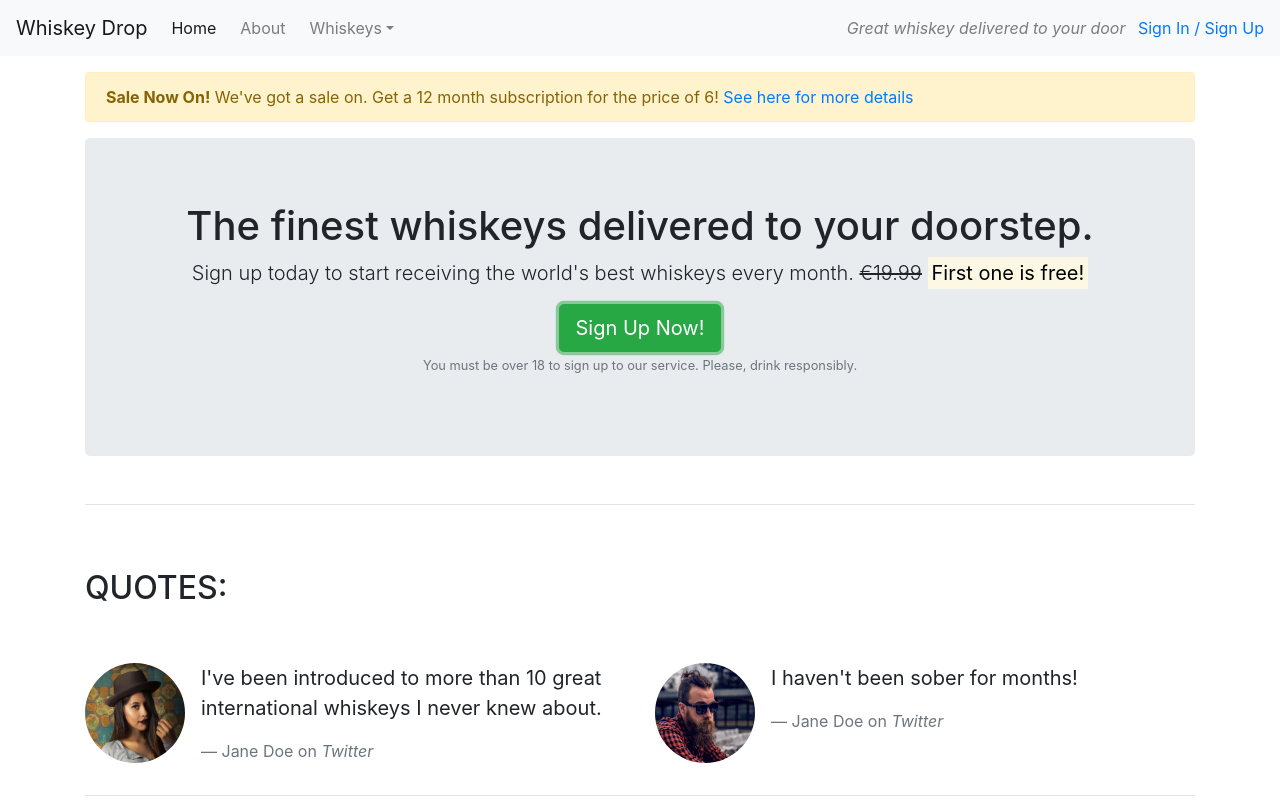
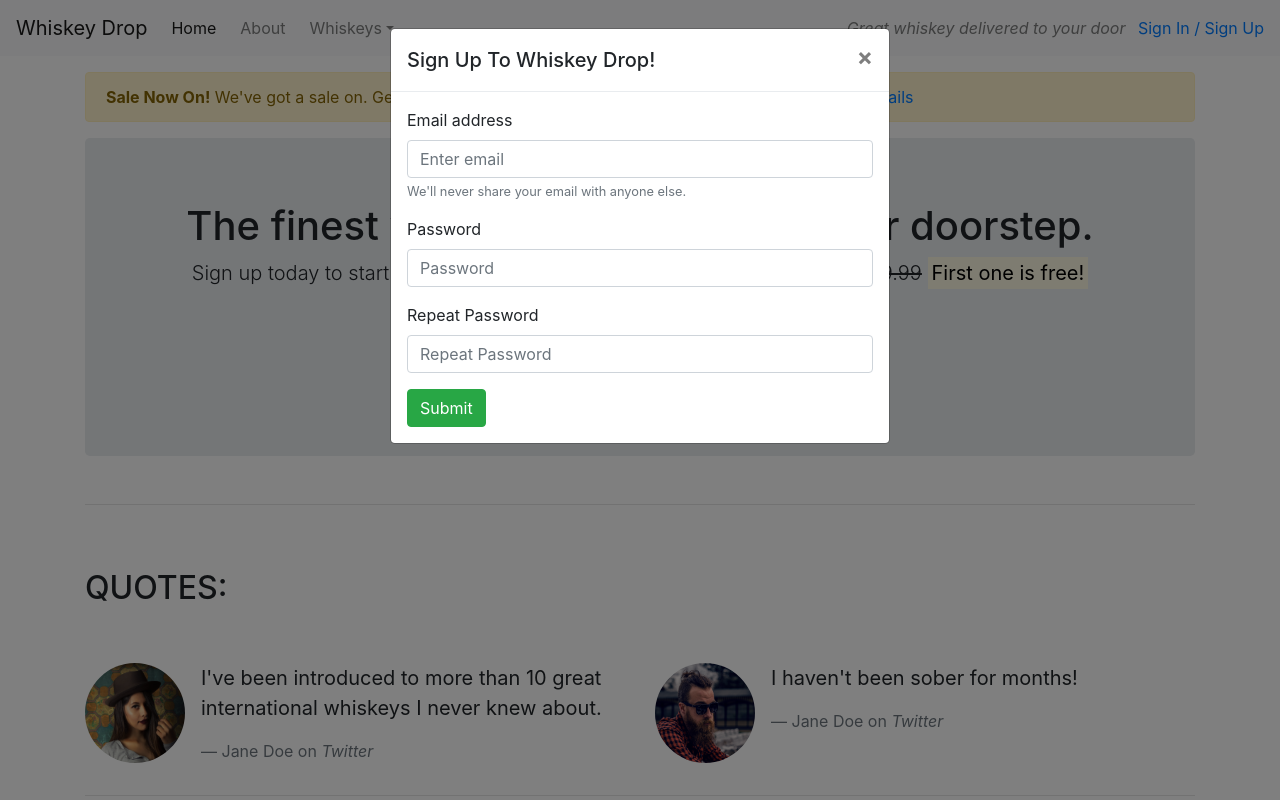
Before and after one commit to Emmy-Dare274/Whiskey_project_boostrap, a plain HTML site: page index.html in a window 1280 px wide. Both pictures are taken after a click on the button "Sign Up Now!". Shown: the top 800 px of the page. Drawn offline with nearby package versions, Linux system fonts and the light colour scheme.

Commit message:
Modal and Sign Up forms added to our landing page

```diff
--- a/index.html
+++ b/index.html
@@ -59,7 +59,7 @@
                     <s class="d-none d-sm-inline">€19.99</s>
                     <span class="d-inline d-sm-none"><br></span>
                     <strong><mark>First one is free!</strong></mark></p>
-                    <button class="btn btn-success btn-lg">Sign Up Now!</button>
+                    <button class="btn btn-success btn-lg" data-toggle="modal" data-target="#signUpModal">Sign Up Now!</button>
                     <p class="text-muted"><small>You must be over 18 to sign up to our service. Please, drink responsibly.</small></p>
                 </section>
             </div>
@@ -140,6 +140,38 @@
         <!-- /.features -->
     </article>
 
+    <!-- Modal: in page overlay; lunched when user clicks a button. -->
+    <div class="modal" tabindex="-1" role="dialog" id="signUpModal">
+        <div class="modal-dialog" role="document">
+            <div class="modal-content">
+                <div class="modal-header">
+                    <h5 class="modal-title">Sign Up To Whiskey Drop!</h5>
+                    <button type="button" class="close" data-dismiss="modal" aria-label="Close">
+                    <span aria-hidden="true">&times;</span>
+                    </button>
+                </div>
+                <div class="modal-body">
+                    <form>
+                        <div class="form-group">
+                            <label for="exampleInputEmail1">Email address</label>
+                            <input type="email" class="form-control" id="exampleInputEmail1" aria-describedby="emailHelp" placeholder="Enter email">
+                            <small id="emailHelp" class="form-text text-muted">We'll never share your email with anyone else.</small>
+                        </div>
+                        <div class="form-group">
+                            <label for="password">Password</label>
+                            <input type="password" class="form-control" id="password" placeholder="Password">
+                        </div>
+                        <div class="form-group">
+                            <label for="repeatPassword">Repeat Password</label>
+                            <input type="password" class="form-control" id="repeatPassword" placeholder="Repeat Password">
+                        </div>
+                        <button type="submit" class="btn btn-success">Submit</button>
+                    </form>
+                </div>
+            </div>
+        </div>
+    </div>
+
     <script src="https://code.jquery.com/jquery-3.3.1.slim.min.js" integrity="sha384-q8i/X+965DzO0rT7abK41JStQIAqVgRVzpbzo5smXKp4YfRvH+8abtTE1Pi6jizo" crossorigin="anonymous"></script>
     <script src="https://cdnjs.cloudflare.com/ajax/libs/popper.js/1.14.3/umd/popper.min.js" integrity="sha384-ZMP7rVo3mIykV+2+9J3UJ46jBk0WLaUAdn689aCwoqbBJiSnjAK/l8WvCWPIPm49" crossorigin="anonymous"></script>
     <script src="https://stackpath.bootstrapcdn.com/bootstrap/4.1.3/js/bootstrap.min.js" integrity="sha384-ChfqqxuZUCnJSK3+MXmPNIyE6ZbWh2IMqE241rYiqJxyMiZ6OW/JmZQ5stwEULTy" crossorigin="anonymous"></script>
```
